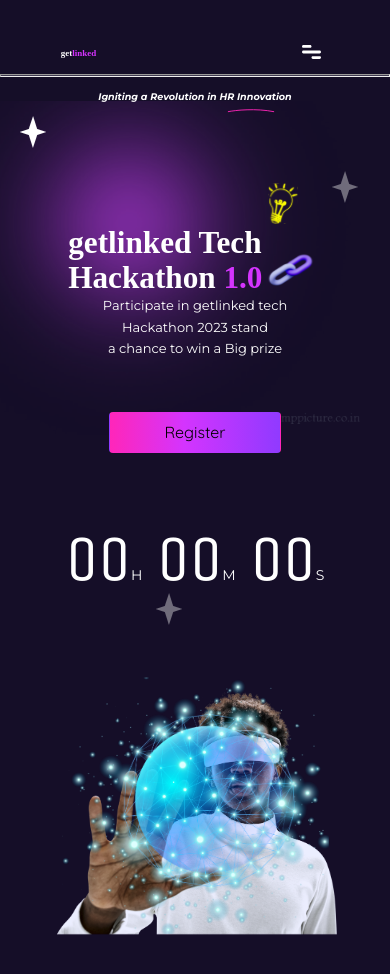
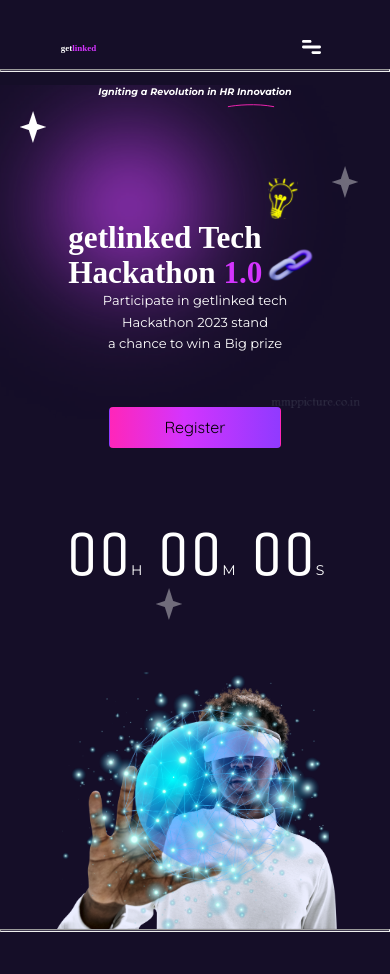
Before and after one commit to ELECTRON11111/getLinked, a React (Vite) app: page / in a window 390 px wide. Shown: the top 974 px of the page. Built offline with nearby package versions, Linux system fonts and the light colour scheme; a web font is replaced by a local one.

Commit message:
[UI update] Added responsive horizontal rule to the end of the first section

```diff
--- a/src/components/Content/Content.jsx
+++ b/src/components/Content/Content.jsx
@@ -16,6 +16,7 @@
         <div className = {classes.Content}>
             <hr />
             <SectionOne />
+            <hr className={classes.Rule2}/>
         </div>
     )
 }
--- a/src/components/Content/Content.module.css
+++ b/src/components/Content/Content.module.css
@@ -112,12 +112,16 @@
     margin-bottom: 4rem;
 }
 
+.Rule2 {
+    position: relative;
+    top: -4rem;
+}
+
 .CombinedImage {
     /* position: absolute; */
     z-index: 2;
     right: 0;
-    top:0;
-    /* scale: 0.9; */
+    top: 0;
 }
 
 
@@ -188,6 +192,10 @@
         margin-top: 3rem;
     }
 
+    .Rule2 {
+        top: 11.7rem;
+    }
+
     .CombinedImage {
         scale: 1.3;
         position: relative;
@@ -210,6 +218,10 @@
         scale: 1.1;
     }
 
+    .Rule2 {
+        top: 8rem;
+    }
+
     svg {
         right: 11rem;
     }
@@ -219,6 +231,10 @@
     .CombinedImage {
         top: 0rem;
         scale: 0.8;
+    }
+
+    .Rule2 {
+        top: -7.5rem;
     }
 
     .SectionOne div, .Left {
@@ -251,6 +267,10 @@
         font-size: 1.8rem;
     }
 
+    .Rule2 {
+        top: -10.5rem;
+    }
+
     .CombinedImage {
         scale: 0.65;
     }
@@ -269,6 +289,10 @@
     .Left h1 {
         margin-bottom: 0px;
         font-size: 3rem;
+    }
+
+    .Rule2 {
+        top: -13rem;
     }
 
     .Chain, .Bulb {
@@ -294,6 +318,10 @@
         font-size: 1rem;
     }
 
+    .Rule2 {
+        top: -20rem;
+    }
+
     svg {
         left: 55%;
         width: 4.5rem;
@@ -309,6 +337,10 @@
     .CombinedImage {
         scale: 0.4;
     }
+
+    .Rule2 {
+        top: -22rem;
+    }
 }
 
 /* @media(max-height: 860px) {
--- a/src/containers/Layout/Layout.module.css
+++ b/src/containers/Layout/Layout.module.css
@@ -36,7 +36,7 @@
     .PurpleFlare {
         left: -24rem;
         /* position: static; */
-        /* top: -10rem; */
+        top: -11rem;
     }
 }
 
--- a/src/containers/NavBar/NavBar.css
+++ b/src/containers/NavBar/NavBar.css
@@ -7,7 +7,7 @@
     margin: 10px;
     background: none;
     justify-content: space-between;
-    padding-top: 30px;
+    padding-top: 25px;
     padding-left: 3em;
     align-items: center;
 }
```
